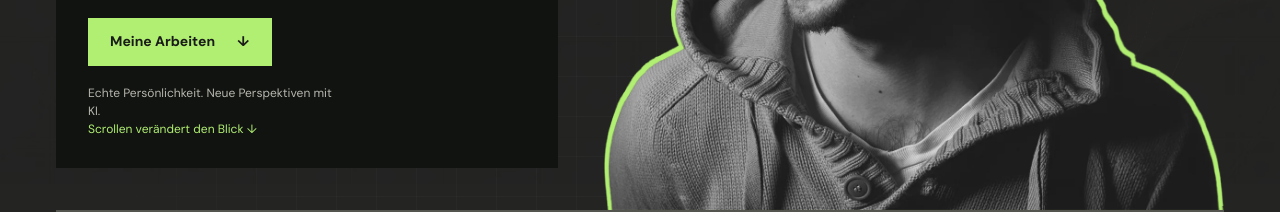
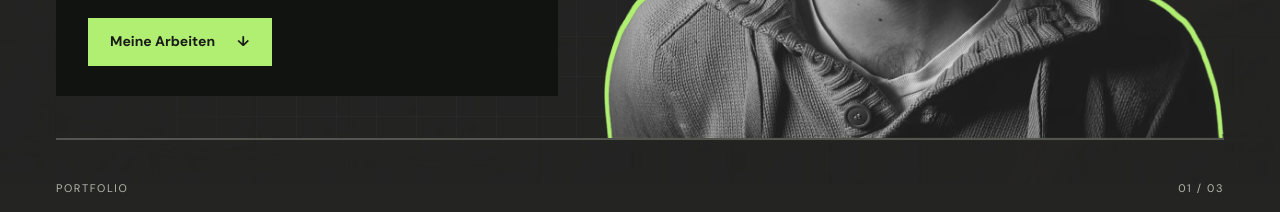
Before and after one commit to mariogottling-glitch/Portfolio, a website built with Vite: page index.html in a window 1280 px wide. Shown: the part 616-828 px from the top of the page. Built offline with nearby package versions, Linux system fonts and the light colour scheme; a web font is replaced by a local one.

Commit message:
Remove explanatory hero text beneath portfolio CTA

```diff
--- a/index.html
+++ b/index.html
@@ -61,7 +61,6 @@
           <h2>Gute Ideen.<br />Klar gestaltet.</h2>
           <p class="hero-intro">Webdesign, Logos und Grafikdesign für Selbstständige und kleine Unternehmen. Persönlich gestaltet – deutschlandweit.</p>
           <div class="hero-actions"><a class="button button-accent" href="#arbeiten">Meine Arbeiten <span aria-hidden="true">↓</span></a></div>
-          <p class="hero-ai-note">Echte Persönlichkeit. Neue Perspektiven mit KI.<span class="hero-ai-hint" aria-hidden="true">Scrollen verändert den Blick ↓</span></p>
         </div>
         <figure class="hero-portrait">
           <div class="portrait-frame" data-hero-portrait>
```
